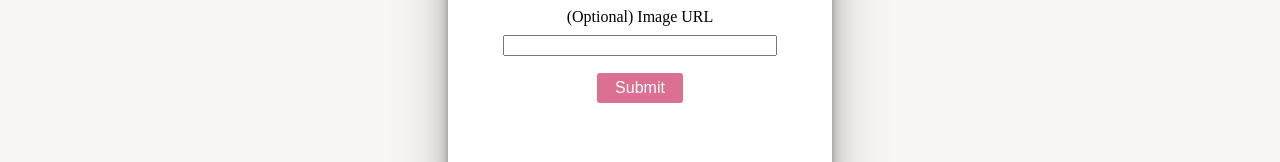
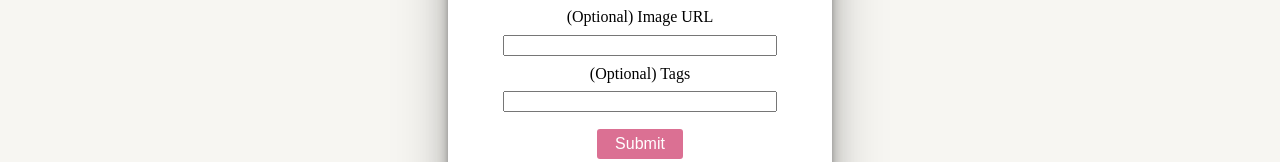
Before and after one commit to jarmeister99/cards-frontend, a React (Create React App) app: page / in a window 1280 px wide. Both pictures are taken after typing "Sample" into the empty fields and a click on the button "Create". Shown: the part 415-577 px from the top of the page. Built offline with nearby package versions, Linux system fonts and the light colour scheme; no server answers.

Commit message:
added tag support

```diff
--- a/src/components/Card/Card.tsx
+++ b/src/components/Card/Card.tsx
@@ -171,7 +171,7 @@ const Front: React.FC<ICardFront> = (props: ICardFront): JSX.Element => {
             </ImageContainer>
             <TitleContainer><TitleSpan>{props.title}</TitleSpan></TitleContainer>
             <TeaserContainer>{props.teaser}</TeaserContainer>
-            { props.tags && <TagsContainer>{props.tags.map(t => <TagSpan>{t}</TagSpan>)}</TagsContainer> }
+            { props.tags && <TagsContainer>{props.tags.map(t => <TagSpan key={t}>{t}</TagSpan>)}</TagsContainer> }
         </div>
     )
 }
--- a/src/components/CreateCard/CreateCard.tsx
+++ b/src/components/CreateCard/CreateCard.tsx
@@ -76,6 +76,8 @@ const CreateCard: React.FC<ICreateCard> = (props: ICreateCard): JSX.Element => {
     const [content, setContent] = useState<string>('');
     const [link, setLink] = useState<string>('');
     const [img_url, setImgUrl] = useState<string>('');
+    const [tag_entry, setTagEntry] = useState<string>('');
+    const [tags, setTags] = useState<string[]>([]);
 
     const exitFormListener = (e: MouseEvent) => {
         setFormActive(false);
@@ -138,18 +140,22 @@ const CreateCard: React.FC<ICreateCard> = (props: ICreateCard): JSX.Element => {
         formData.content = content;
         formData.link = link;
         formData.img_url = img_url;
+        formData.tags = tags;
         setTitle('');
         setTeaser('');
         setContent('');
         setLink('');
         setImgUrl('');
+        setTags([]);
+        setTagEntry('');
         axios.post(`${process.env.REACT_APP_API_URI}/shares/`, formData).then(response => {
             const createdCard: ICard = {
                 title: response.data.title,
                 teaser: response.data.teaser,
                 content: response.data.content,
                 link: response.data.link,
-                img_url: response.data.img_url
+                img_url: response.data.img_url,
+                tags: response.data.tags
             }
             props.setCards([...props.cards, createdCard])
           }).catch(error => {
@@ -157,6 +163,23 @@ const CreateCard: React.FC<ICreateCard> = (props: ICreateCard): JSX.Element => {
           })
 
         exitForm();
+    }
+
+    const handleTagEntry = (e: SyntheticEvent) => {
+        if (e.nativeEvent instanceof InputEvent) { // Just making typescript happy - TODO clean this up
+            if (e.nativeEvent.data === ' '){
+                if (!(tags.includes(tag_entry) || tag_entry === '')){
+                    setTags([...tags, tag_entry]);
+                    setTagEntry('');
+                }
+                else{
+                    setTagEntry('');
+                }
+            }
+            else{
+                setTagEntry((e.target as HTMLInputElement).value)
+            }
+        }
     }
 
     // TODO: Make sure mobile users can tap to exit
@@ -182,7 +205,12 @@ const CreateCard: React.FC<ICreateCard> = (props: ICreateCard): JSX.Element => {
                     <input value={link} onChange={e => setLink(e.target.value)}></input>
                     <label>(Optional) Image URL</label>
                     <input value={img_url} onChange={e => setImgUrl(e.target.value)}></input>
+                    <label>(Optional) Tags</label>
+                    <input value={tag_entry} onChange={handleTagEntry}></input>
                     <PaleVioletButton primary={true} className="expand" onClick={submitForm}>Submit</PaleVioletButton>
+                    <div style={{display: "flex", justifyContent: "space-evenly"}}>
+                        {tags.map(t => <span key={t}>{t}</span>)}
+                    </div>
                 </CreateCardForm>
             </div>
             <CreateCardContainer>
```
